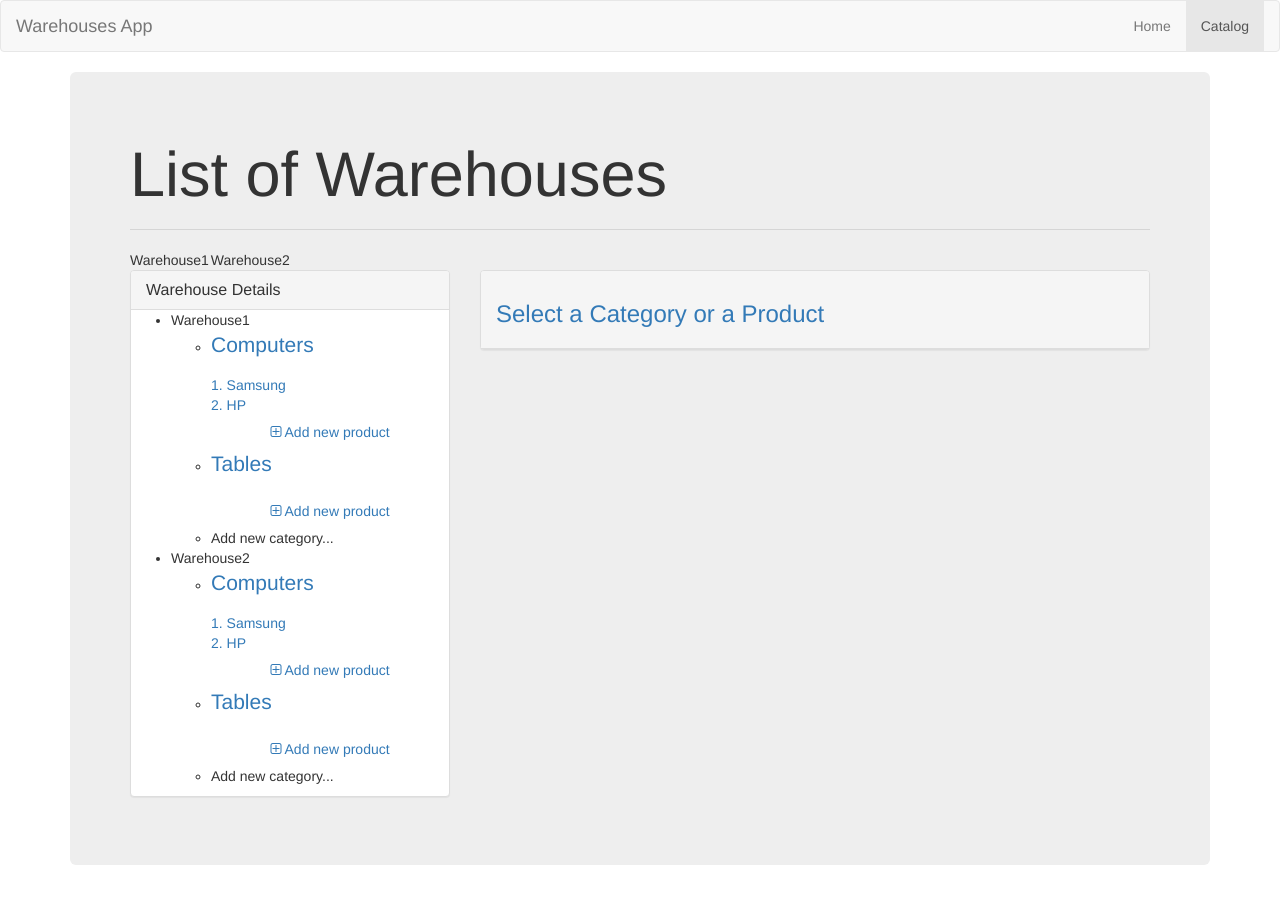
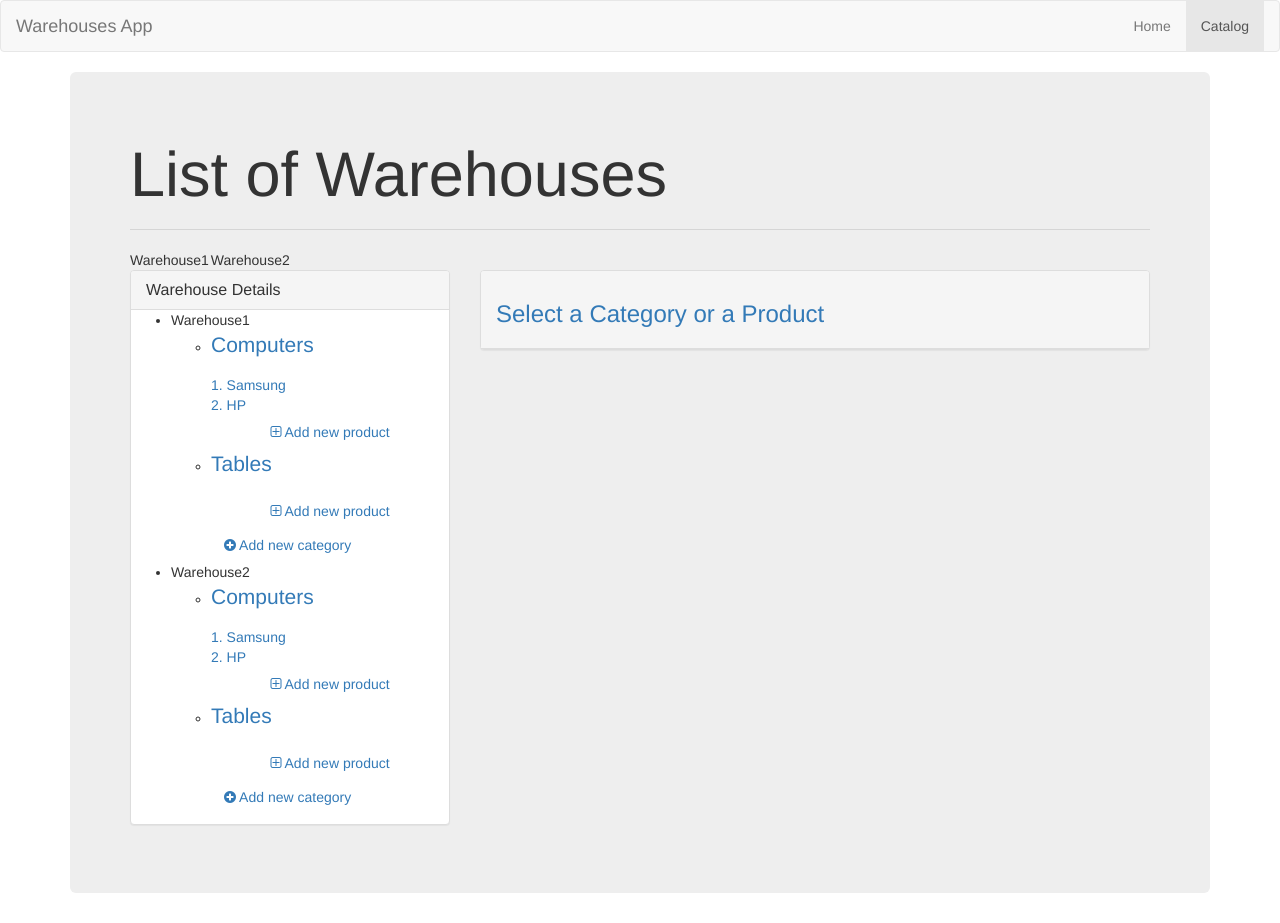
Before and after one commit to sergey-zhuravel/warehouses-client-sample, an Angular app: page /catalog in a window 1280 px wide. Before the commit the page ends 895 px from the top, so only its background shows below. Built offline with nearby package versions, Linux system fonts and the light colour scheme.

Commit message:
Adding new product

```diff
--- a/src/app/components/catalog/catalog.component.html
+++ b/src/app/components/catalog/catalog.component.html
@@ -26,7 +26,9 @@
                       </li>
                     </ul>
                 </li>
-                <li  (click)="addNewCategory();">Add new category...</li>
+                <li  (click)="addNewCategory();" class="btn btn-link">
+                  <i class="fa fa-plus-circle" aria-hidden="true"></i> Add new category
+                </li>
               </ul>
             </li>
           </ul>
@@ -45,7 +47,7 @@
             <p>Product quantity: <input type="text" class="form-control" [(ngModel)]="selectedProduct.count" (keyup)="productChange($event)" /></p>
         </div>
           <div *ngIf="selectedCategory" class="panel-heading">
-            <h3 class="text-primary">Categy products:</h3>
+            <h3 class="text-primary">Category products:</h3>
             <ng-container *ngFor="let product of selectedWarehouse.products">
               <p *ngIf="product.category_id === selectedCategory.id" > {{product.name}}</p>
             </ng-container>
--- a/src/app/components/catalog/catalog.component.ts
+++ b/src/app/components/catalog/catalog.component.ts
@@ -28,7 +28,6 @@ export class CatalogComponent implements OnInit {
 
     //get data from the service
     this.dataService.getAllWarehouses().subscribe(data => {
-      console.log(data);
       //update state with data from the service
       this.createWarehousesArray(data);
       if (this.warehouses && this.warehouses.length > 0) {
@@ -46,7 +45,6 @@ export class CatalogComponent implements OnInit {
     for (const wdata of data) {
         warehouse = new Warehouse(wdata);
         this.warehouses.push(warehouse);
-        console.log(this.warehouses);
     }
   }
 
@@ -55,4 +53,14 @@ export class CatalogComponent implements OnInit {
     this.selectedProduct.save();
   }
 
+  addNewProduct(wid, cid) {
+    this.selectedCategory = null;
+    this.selectedProduct = null;
+    console.log(wid, cid);
+    let warehouse = this.warehouses.filter(w => w.id === wid);
+    let product = new Product({name: "Product", id: 0, price: 0, count:0, category_id: cid });
+    this.selectedProduct = product;
+    console.log(warehouse);
+  }
+
 }
--- a/src/app/models/warehouse.ts
+++ b/src/app/models/warehouse.ts
@@ -21,7 +21,6 @@ export class Warehouse {
 
     //create products
     for (const product of warehouseInfo['products']) {
-        console.log(product);
         this.products.push(new Product(product));
     }
   }
```
